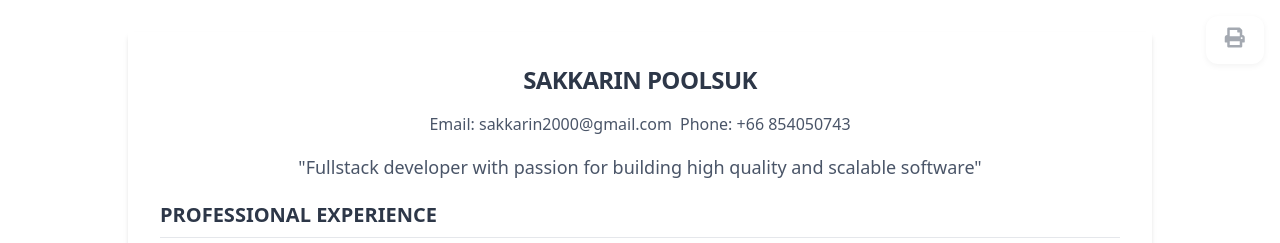
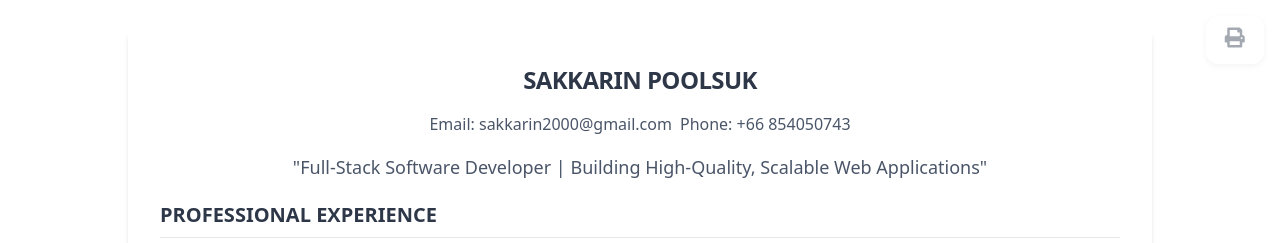
Before and after one commit to sakkarin2000/portfolio, a React (Vite) app: page / in a window 1280 px wide. Shown: the top 243 px of the page. Built offline with nearby package versions, Linux system fonts and the light colour scheme.

Commit message:
fix: headline of the cv

```diff
--- a/src/modules/resume/index.tsx
+++ b/src/modules/resume/index.tsx
@@ -78,7 +78,7 @@ function Resume() {
             </p>
           </div>
           <p className="mt-2 text-base md:text-lg text-gray-600">
-            "Fullstack developer with passion for building high quality and scalable software"
+            "Full-Stack Software Developer | Building High-Quality, Scalable Web Applications"
           </p>
         </header>
 
```
